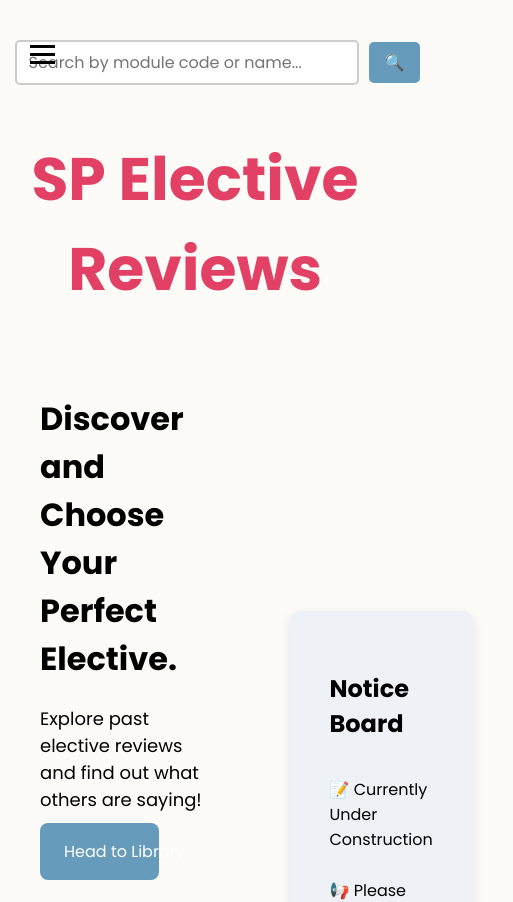
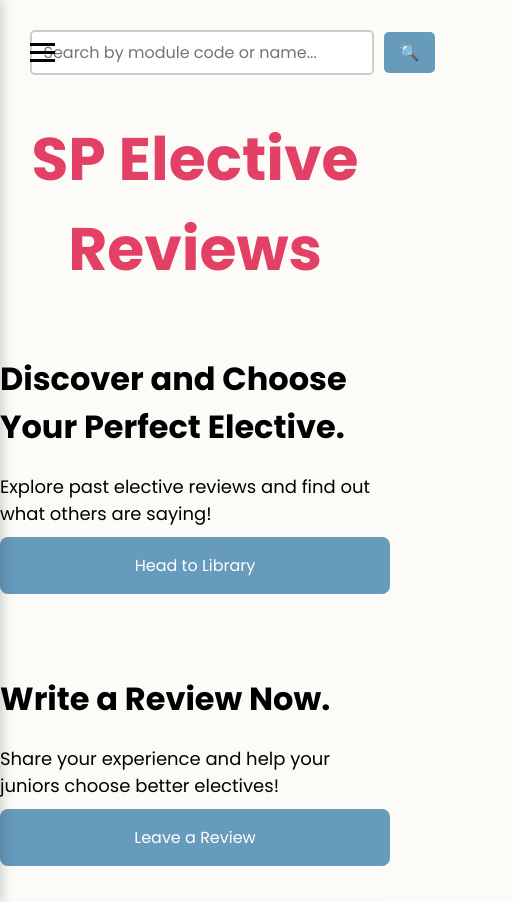
Before and after one commit to AidanG-05/sp-elective-site, a React (Vite) app in the folder elective-site/: page / in a window 390 px wide. Shown: the top 902 px of the page, 513 px wide, since content can reach past the window. Built offline with nearby package versions, Linux system fonts and the light colour scheme.

Commit message:
CSS changes for mobile view

```diff
--- a/elective-site/src/index.css
+++ b/elective-site/src/index.css
@@ -696,29 +696,26 @@ a:visited {
 
 
 @media (max-width: 768px) {
-  .hamburger-button {
-    margin: 0;
-    align-self: flex-start;
+  .split-container {
+    flex-direction: column;
+    align-items: center;
   }
 
-  .sidebar {
-    width: 200px;  /* Optionally reduce the sidebar width for mobile */
+  .left-side, .right-side {
+    width: 100%;
+    padding: 20px;
   }
 
-  .sidebar.open {
-    left: 0;
+  .main-button {
+    width: 100%;
+  }
+
+  .notice-board {
+    width: 90%;
   }
 
   .nav-container {
-    flex-direction: row;
-    align-items: flex-start;
-    padding: 10px 20px;
+    flex-direction:row;
+    gap: 10px;
   }
-
-  .search-bar {
-    width: 100%;
-    justify-content: center;
-  }
-
-
 }
```
